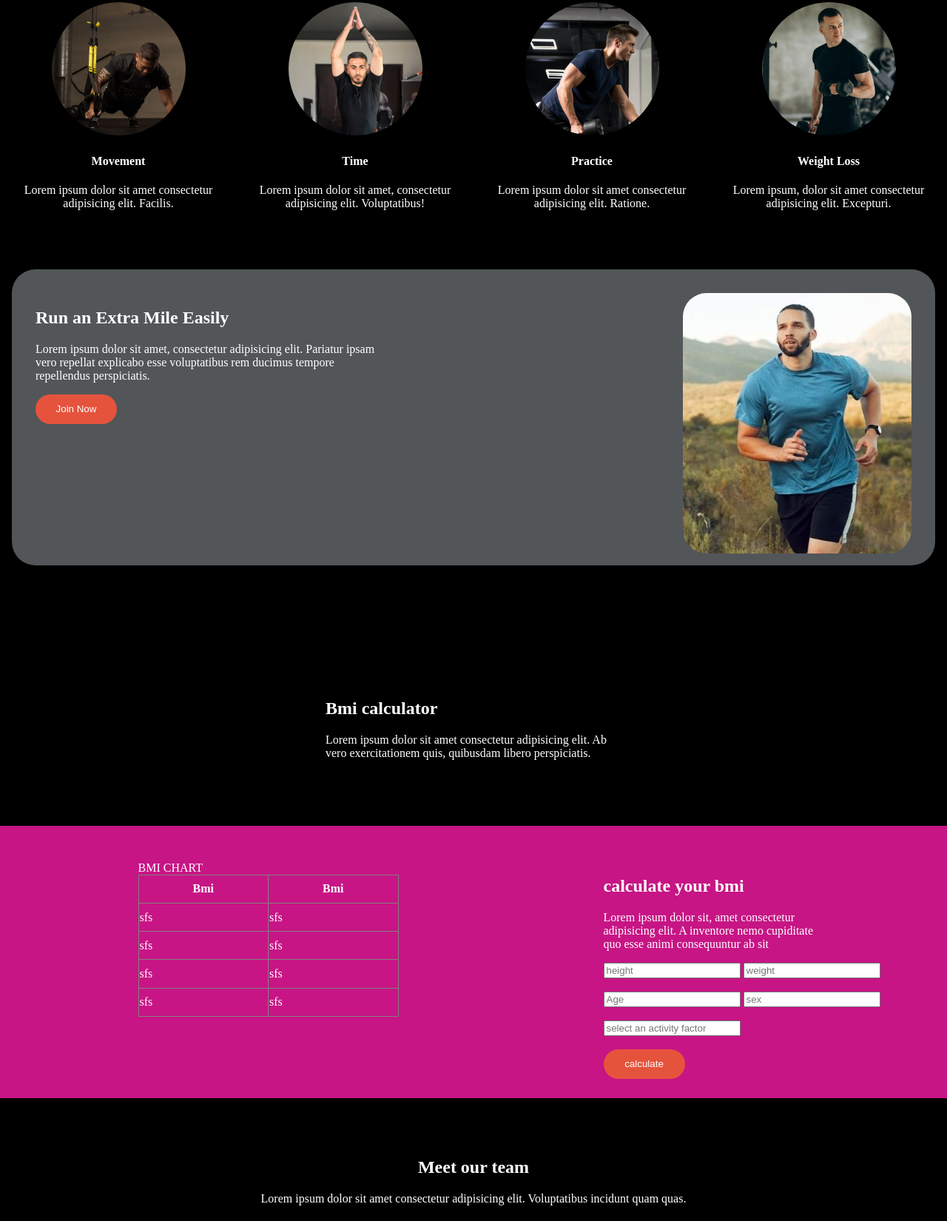
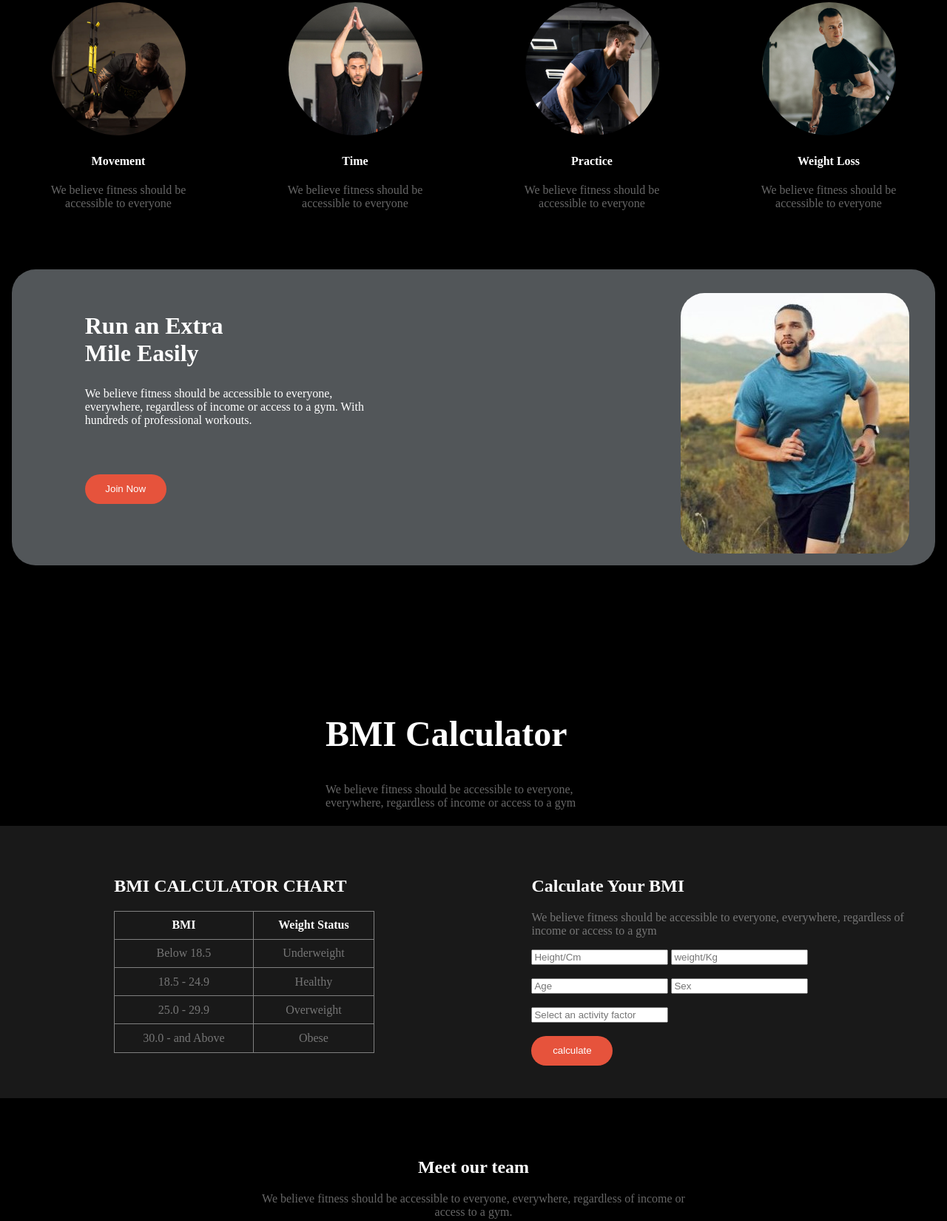
Before and after one commit to MahmudulHasan1211/fitness-website, a plain HTML site: page index.html in a window 1280 px wide. Shown: the part 1082-2732 px from the top of the page at 74% size. Drawn offline with Linux system fonts and the light colour scheme.

Commit message:
alignment done

```diff
--- a/index.html
+++ b/index.html
@@ -50,7 +50,7 @@
         <section>
             <div class="motiv">
                 <h1 class="head">Change Your Habits</h1>
-                <p>we believe fitness should be accessible to everyone, everywhere, regardless of income or access to agym</p>
+                <p class="opaciity">we believe fitness should be accessible to everyone, everywhere, regardless of income or access to agym</p>
             </div>
         </section>
 
@@ -60,22 +60,26 @@
                 <div class="train">
                     <img src="images/image 3.png" alt="">
                     <h4 class="train-title">Movement</h4>
-                    <p class="des">Lorem ipsum dolor sit amet consectetur adipisicing elit. Facilis.</p>
+                    <p class="des, opaciity">We believe fitness should be <br>
+                        accessible to everyone</p>
                 </div>
                 <div class="train">
                     <img src="images/image 2.png" alt="">
                     <h4 class="train-title">Time</h4>
-                    <p class="des">Lorem ipsum dolor sit amet, consectetur adipisicing elit. Voluptatibus!</p>
+                    <p class="des, opaciity">We believe fitness should be <br>
+                        accessible to everyone</p>
                 </div>
                 <div class="train">
                     <img src="images/image 4.png" alt="">
                     <h4 class="train-title">Practice</h4>
-                    <p class="des">Lorem ipsum dolor sit amet consectetur adipisicing elit. Ratione.</p>
+                    <p class="des, opaciity">We believe fitness should be <br>
+                        accessible to everyone</p>
                 </div>
                 <div class="train">
                     <img src="images/image 5.png" alt="">
                     <h4 class="train-title">Weight Loss</h4>
-                    <p class="des">Lorem ipsum, dolor sit amet consectetur adipisicing elit. Excepturi.</p>
+                    <p class="des, opaciity">We believe fitness should be <br>
+                        accessible to everyone</p>
                 </div>
             </div>
         </div>
@@ -84,8 +88,10 @@
         <section>
             <div class="run">
                 <div class="side">
-                    <h1>Run an Extra Mile Easily</h1>
-                    <p>Lorem ipsum dolor sit amet, consectetur adipisicing elit. Pariatur ipsam vero repellat explicabo esse voluptatibus rem ducimus tempore repellendus perspiciatis.</p>
+                    <h1 class="running">Run an Extra <br> Mile Easily</h1>
+                    <p class="opaciiity, new">We believe fitness should be accessible to everyone, <br>
+                        everywhere, regardless of income or access to a gym. With <br>
+                        hundreds of professional workouts.</p>
                     <button class="primary-button">Join Now</button>
                 </div>
 
@@ -97,47 +103,49 @@
         </section>
 
         <section class="simple">
-           <h1>Bmi calculator</h1>
-           <p>Lorem ipsum dolor sit amet consectetur adipisicing elit. Ab vero exercitationem quis, quibusdam libero perspiciatis.</p>
+           <h1 id="B">BMI Calculator</h1>
+           <p class="opaciity">We believe fitness should be accessible to everyone, everywhere, regardless of income or
+            access to a gym</p>
         </section>
 
         <section>
             <div class="flexi">
             <div class="tab">
-                BMI CHART
+                <h1>BMI CALCULATOR CHART </h1>
                 <table border="1">
                     <tr>
-                        <th>Bmi</th>
-                        <th>Bmi</th>
+                        <th>BMI</th>
+                        <th>Weight Status</th>
                     </tr>
-                    <tr>
-                        <td>sfs</td>
-                        <td>sfs</td>
+                    <tr class="opaciity">
+                        <td>Below 18.5</td>
+                        <td>Underweight</td>
                     </tr>
-                    <tr>
-                        <td>sfs</td>
-                        <td>sfs</td>
+                    <tr class="opaciity">
+                        <td>18.5 - 24.9</td>
+                        <td>Healthy</td>
                     </tr>
-                    <tr>
-                        <td>sfs</td>
-                        <td>sfs</td>
+                    <tr class="opaciity">
+                        <td>25.0 - 29.9</td>
+                        <td>Overweight</td>
                     </tr>
-                    <tr>
-                        <td>sfs</td>
-                        <td>sfs</td>
+                    <tr class="opaciity">
+                        <td>30.0 - and Above</td>
+                        <td>Obese</td>
                     </tr>
                 </table>
             </div>
 
                 <div>
-                    <h1>calculate your bmi</h1>
-                    <p>Lorem ipsum dolor sit, amet consectetur <br> adipisicing elit. A inventore nemo cupiditate <br> quo esse animi consequuntur ab sit </p>
+                    <h1>Calculate Your BMI</h1>
+                    <p class="opaciity">We believe fitness should be accessible to everyone, everywhere, regardless of <br>
+                        income or access to a gym</p>
                     <form action="">
-                        <input type="text" placeholder="height">
-                        <input type="text" placeholder="weight"> <br> <br>
+                        <input type="text" placeholder="Height/Cm">
+                        <input type="text" placeholder="weight/Kg"> <br> <br>
                         <input type="text" placeholder="Age">
-                        <input type="text" placeholder="sex"> <br> <br>
-                        <input type="text" placeholder="select an activity factor"> <br> <br>
+                        <input type="text" placeholder="Sex"> <br> <br>
+                        <input type="text" placeholder="Select an activity factor"> <br> <br>
                         <button class="primary-button">calculate</button>
                     </form>
                 </div>
@@ -148,8 +156,9 @@
         <section>
             <div>
                 <div class="hello">
-                    <h2>Meet our team</h2>
-                    <p>Lorem ipsum dolor sit amet consectetur adipisicing elit. Voluptatibus incidunt quam quas.</p>
+                    <h1>Meet our team</h1>
+                    <p class="opaciity">We believe fitness should be accessible to everyone, everywhere, regardless of income or <br>
+                        access to a gym.</p>
                 </div>
 
                 <div class="grid-contain">
@@ -168,11 +177,13 @@
         <div class="foot">
         <div>
             <h3><span class="fit"><i>Fitness</i></span></h3>
-            <p>Lorem ipsum dolor sit amet consectetur adipisicing elit. <br> Dicta repellendus iure maxime perferendis <br> tempora, ex odio quisquam cumque tempore! Eum?</p>
+            <p class="opaciity">We believe fitness should be accessible to everyone, <br>
+                everywhere, regardless of income or access to a gym. With <br>
+                hundreds of professional workouts.</p>
         </div>
 
         <div>
-            <h3>Get started</h3>
+            <h1>Get started</h1>
             <ul>
                 <li>service</li> <br>
                 <li>service</li> <br>
@@ -182,7 +193,7 @@
         </div>
 
         <div>
-            <h3>Get started</h3>
+            <h1>Get started</h1>
             <ul>
                 <li>service</li> <br>
                 <li>service</li> <br>
--- a/style.css
+++ b/style.css
@@ -1,4 +1,6 @@
-
+body{
+    margin: 0 auto;
+}
 
 
 /* font */
@@ -111,7 +113,7 @@ nav{
         display: flex;
         flex-direction: row;
     }
-    ul li{
+    ul {
         display: none;
     }
     .twob{
@@ -152,6 +154,7 @@ nav{
     padding: 2em;
     display: flex;
     justify-content: space-around;
+
 }
 .run img{
     border-radius: 2em;
@@ -161,7 +164,8 @@ nav{
 
 .side{
     height: 18em;
-    width: 30em;
+    width: 25em;
+    padding-left: 4rem;
 }
 
 @media screen and (max-width:576px) {
@@ -194,12 +198,16 @@ table{
     height: 12em;
     width: 22em;
 }
+
+tr{
+   text-align: center;
+}
 .flexi{
     display: flex;
     justify-content: space-around;
         height: 17em;
         width: 100%;
-        background-color: mediumvioletred;
+        background-color: #191919;
         padding: 3em;
 }
 
@@ -220,7 +228,7 @@ table{
 .foot{
     height: 22em;
     width: 100%;
-    background-color: blue;
+    background-color: gray;
     display: flex;
     justify-content: space-evenly;
     padding-top: 9em;
@@ -230,3 +238,22 @@ ul li{
     display: flex;
 
 }
+.opaciity{
+    opacity: 0.4;
+}
+.opaciiity{
+    opacity: 0.3;
+    color: gray;
+}
+
+#B{
+    font-size: 3rem;
+    font-weight: 900;
+    padding-top: 0rem;
+}
+.running{
+    font-size:xx-large
+}
+.new{
+    padding-bottom: 3rem;
+}
```
